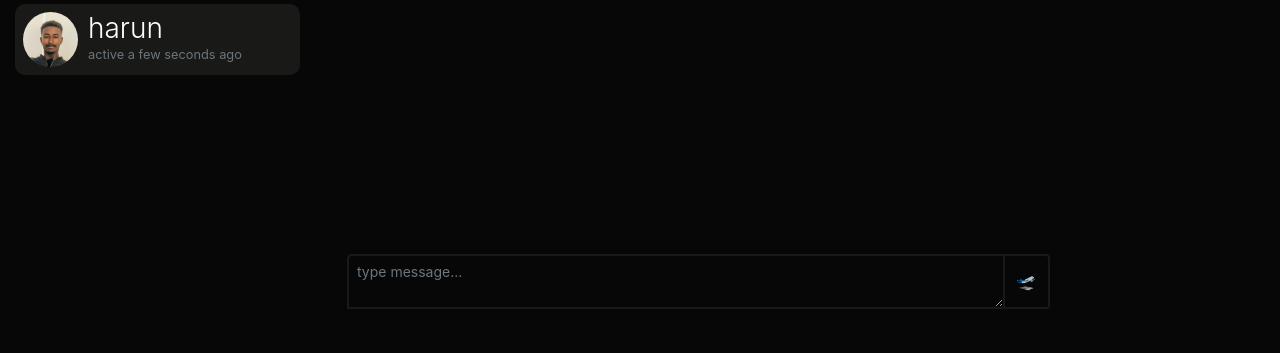
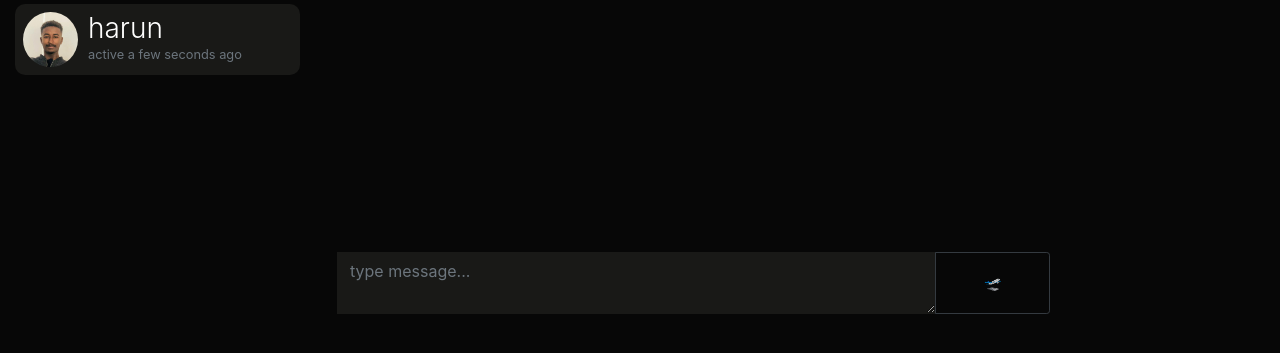
Before and after one commit to toc-dev/dating, a Flask app: a page that uses bambiv3/templates/send_message.html in a window 1280 px wide. Shown: the part 322-675 px from the top of the page. Run offline with Flask 2, Linux system fonts and the light colour scheme; a user stored in the database is signed in; data comes from the database, SQL or seed files in the repository; both versions use the stored data as it was after the commit; some libraries are stand-ins or nearby versions.

Commit message:
fixing input in send_msg

```diff
--- a/bambiv3/templates/send_message.html
+++ b/bambiv3/templates/send_message.html
@@ -89,29 +89,29 @@
 
       <div class="post" style="background:none;padding:2px;">
         <div id="inner">
+
           <form method="POST" action="" enctype="multipart/form-data">
             {{ form.hidden_tag() }}
-              <!--<legend class="border-bottom mb-2 pb-2">Message {{recipient.title()}}</legend>-->
             <div class="input-group mt-2">
-              {{ form.message.label(placeholder="message...", class="form-control-label") }}
               {% if form.message.errors %}
-                    {{ form.message(placeholder="message...", class="form-control form-control-sm is-invalid") }}
+                {{ form.message(class="form-control border-0 rounded-0 resize-none dark-theme border border-dark", placeholder="type message...") }}
                 <div class="invalid-feedback">
                   {% for error in form.message.errors %}
                     <span>{{ error }}</span>
                   {% endfor %}
                 </div>
                   {% else %}
-                    {{ form.message(placeholder="type message...", class="form-control form-control-sm subtle", rows="2", style="border:2px solid #191917;height:55px;border-radius:5px 0px 0px 0px;") }}
+                    {{ form.message(class="form-control border-0 rounded-0 resize-none dark-theme border border-dark", placeholder="type message...") }}
                   {% endif %}
-
                   <div class="input-group-append">
-                {{ form.submit(class="btn", style="margin-top:2px;border:2px solid #191917;border-left:none;") }}
+                    {{ form.submit(class="btn btn-outline-dark btn-sm px-4 px-sm-5") }}
                   </div>
               </div>
           </form>
+
       </div>
   </div>
+
 </div>
 
 
```
Also changed, not shown: bambiv3/site.db. Lines whose indentation alone changed are shown as unchanged.
